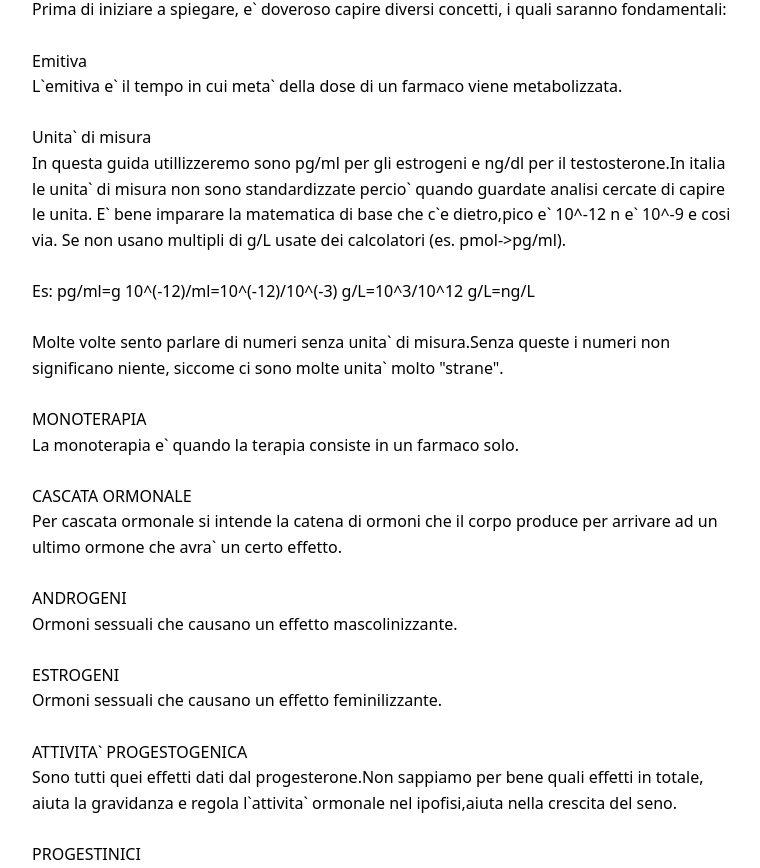
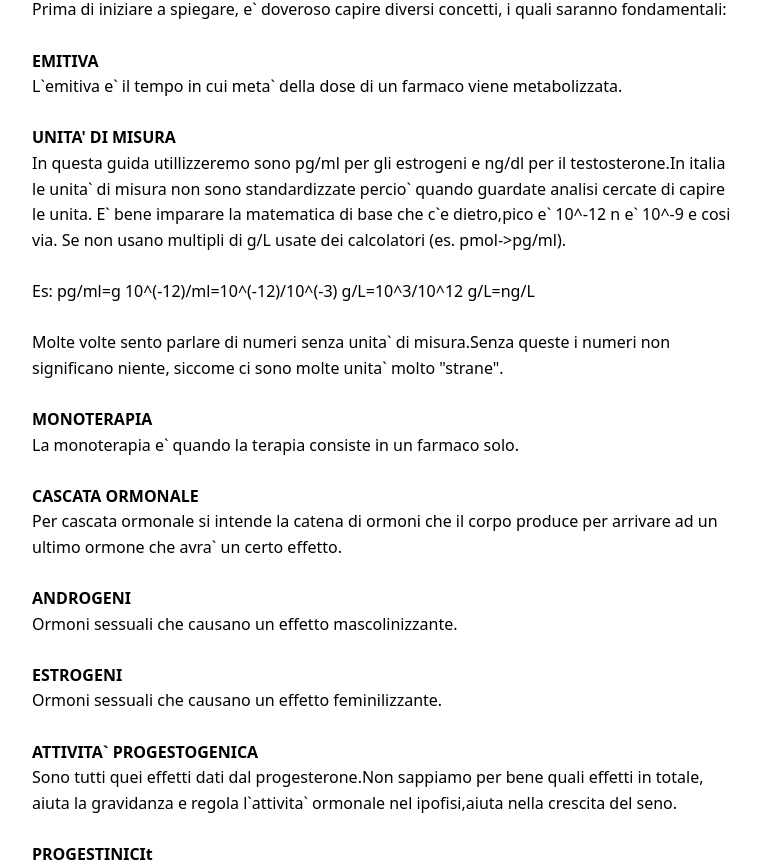
Before and after one commit to lia727v1/lia727v1.github.io, a plain HTML site: page index.html in a window 1280 px wide. Shown: the part 2300-3168 px from the top of the page, without its empty margins (258-1018 px from the left). Drawn offline with Linux system fonts and the light colour scheme.

Commit message:
Update index.html

```diff
--- a/index.html
+++ b/index.html
@@ -79,11 +79,11 @@ GUIDE/INFO TOS(HRT) IN INGLESE</li><br><br>
 
  Prima di iniziare a spiegare, e` doveroso capire diversi concetti, i quali saranno fondamentali:<br><br>
 
-Emitiva <br>
+<strong>EMITIVA</strong> <br>
 
 L`emitiva e` il tempo in cui meta` della dose di un farmaco viene metabolizzata.<br><br>
 
-Unita` di misura<br>
+<strong>UNITA' DI MISURA</strong><br>
 
 In questa guida utillizzeremo sono pg/ml per gli estrogeni e ng/dl per il testosterone.In italia le unita` di misura non sono standardizzate percio` quando guardate  analisi cercate di capire le unita.
 E` bene imparare la matematica di base che c`e dietro,pico e` 10^-12 n e` 10^-9 e cosi via. Se non usano multipli di g/L usate dei calcolatori (es. pmol->pg/ml).<br><br>
@@ -92,27 +92,27 @@ Es: pg/ml=g 10^(-12)/ml=10^(-12)/10^(-3) g/L=10^3/10^12 g/L=ng/L<br><br>
 
 Molte volte sento parlare di numeri senza unita` di misura.Senza queste i numeri non significano niente, siccome ci sono molte unita` molto "strane".<br><br>
 
-MONOTERAPIA<br>
+<strong>MONOTERAPIA</strong><br>
 
 La monoterapia e` quando la terapia consiste in un farmaco solo.<br><br>
 
-CASCATA ORMONALE<br>
+<strong>CASCATA ORMONALE</strong><br>
 
 Per cascata ormonale si intende la catena di ormoni che il corpo produce per arrivare ad un ultimo ormone che avra` un certo effetto.<br><br>
 
-ANDROGENI<br>
+<strong>ANDROGENI</strong><br>
 
 Ormoni sessuali che causano un effetto mascolinizzante.<br><br>
 
-ESTROGENI<br>
+<strong>ESTROGENI</strong><br>
 
 Ormoni sessuali che causano un effetto feminilizzante.<br><br>
 
-ATTIVITA` PROGESTOGENICA<br>
+<strong>ATTIVITA` PROGESTOGENICA</strong><br>
 
 Sono tutti quei effetti dati dal progesterone.Non sappiamo per bene quali effetti in totale, aiuta la gravidanza e regola l`attivita` ormonale nel ipofisi,aiuta nella crescita del seno.<br><br>
 
-PROGESTINICI<br>
+<strong>PROGESTINICIt</strong><br>
 
 Sono ormoni sessuali che hanno in parte oppure totalmente hanno un`attivita`  progestegenica.<br><br>
 
@@ -198,7 +198,7 @@ allora pensera` che ci sono troppi androgeni, pertanto abbassera` il GNRH causan
 
 
 
-<h2 id="section-4">MEDICINALI PER TOS</h2><br><br><br><br>
+<h2 id="section-4">MEDICINALI PER TOS</h2>
 
 
 ESTROGENI <br><br>
```
